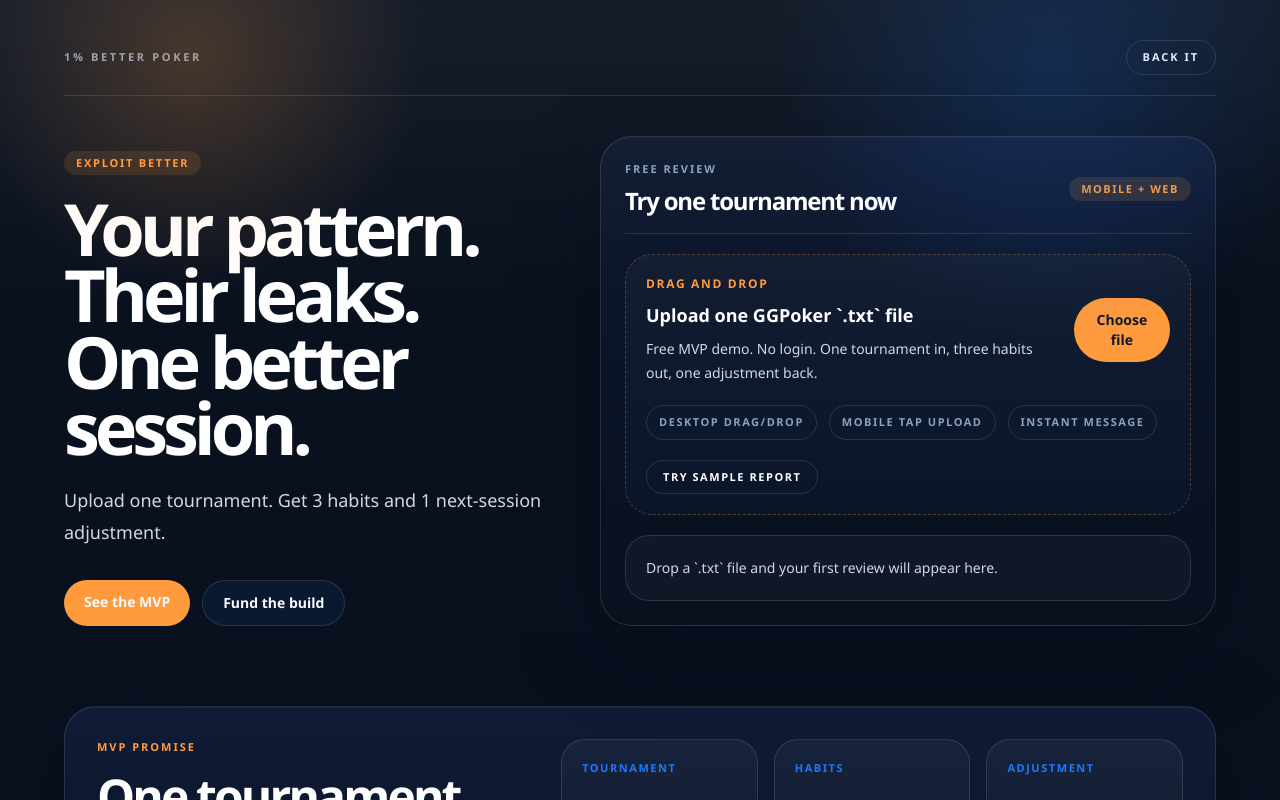
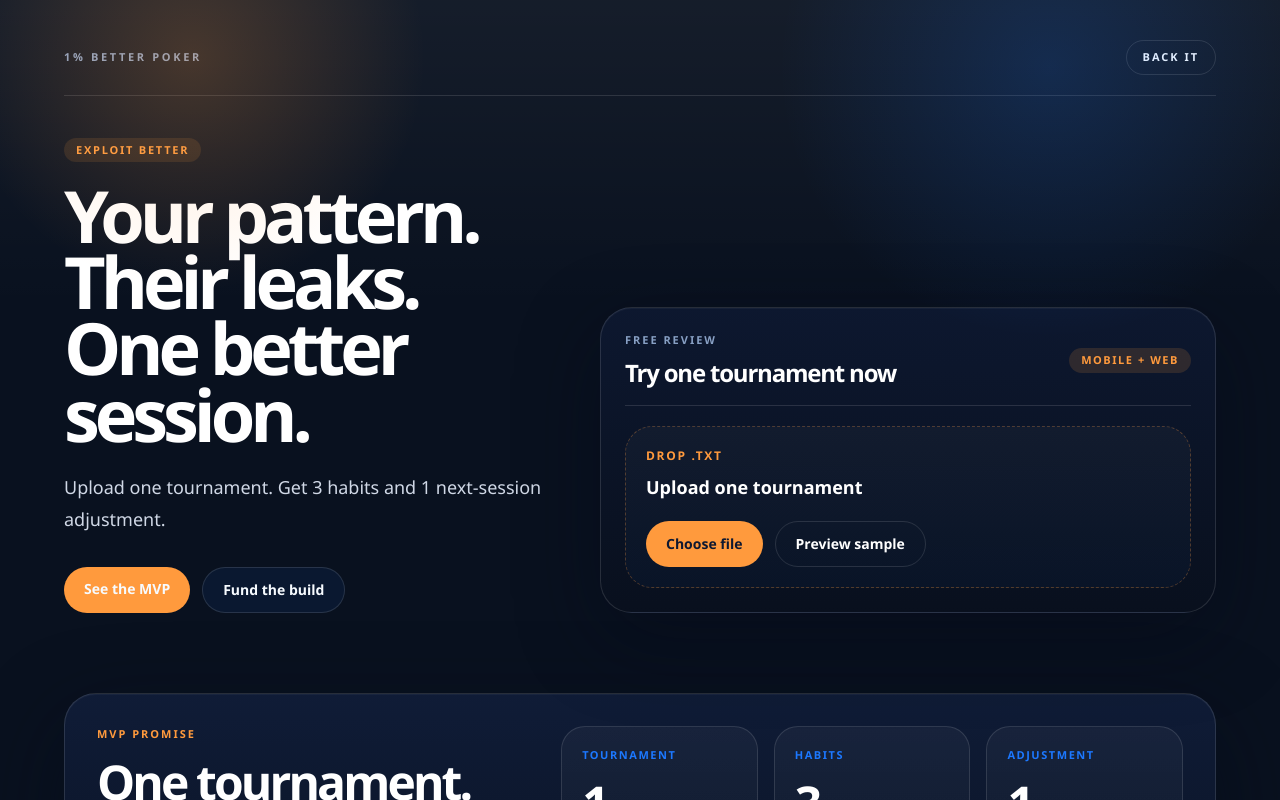
Before and after one commit to sukminc/one-percent-better-poker-site, a Next.js app in the folder frontend/: page / in a window 1280 px wide. Shown: the top 800 px of the page. Built offline with nearby package versions, Linux system fonts and the light colour scheme.

Commit message:
feat: move review into reveal sheet

```diff
--- a/frontend/app/components/InstantReviewDemo.tsx
+++ b/frontend/app/components/InstantReviewDemo.tsx
@@ -79,16 +79,13 @@ function pickRandom<T>(items: T[], count = 1): T[] {
 }
 
 function createSampleReview(): ReviewResponse {
-  const habits = pickRandom(SAMPLE_HABITS, 3);
-  const handsReviewed = 120 + Math.floor(Math.random() * 180);
-
   return {
     heroName: "Sample player",
     tournamentName: pickRandom(SAMPLE_TOURNAMENTS)[0],
     fileName: "sample-hand-history.txt",
-    handsReviewed,
+    handsReviewed: 120 + Math.floor(Math.random() * 180),
     fieldNote: pickRandom(SAMPLE_FIELD_NOTES)[0],
-    habits,
+    habits: pickRandom(SAMPLE_HABITS, 3),
     adjustment: {
       title: "Next session adjustment",
       body: pickRandom(SAMPLE_ADJUSTMENTS)[0],
@@ -96,21 +93,105 @@ function createSampleReview(): ReviewResponse {
   };
 }
 
+function ReviewSheet({
+  review,
+  mode,
+  onClose,
+  onAnotherSample,
+}: {
+  review: ReviewResponse;
+  mode: "sample" | "real";
+  onClose: () => void;
+  onAnotherSample: () => void;
+}) {
+  return (
+    <div className="sheet-backdrop fixed inset-0 z-50 flex items-end justify-end">
+      <button
+        type="button"
+        aria-label="Close report"
+        className="absolute inset-0 cursor-default"
+        onClick={onClose}
+      />
+
+      <aside className="report-sheet relative z-10 w-full rounded-t-[2rem] p-5 sm:max-w-[560px] sm:rounded-none sm:rounded-l-[2rem] sm:p-6">
+        <div className="mx-auto h-1.5 w-14 rounded-full bg-[rgba(255,255,255,0.16)] sm:hidden" />
+
+        <div className="mt-4 flex items-start justify-between gap-4 border-b border-[var(--color-line)] pb-4 sm:mt-0">
+          <div>
+            <p className="text-[11px] font-semibold uppercase tracking-[0.16em] text-[var(--color-muted)]">
+              {mode === "real" ? "Your review" : "Sample report"}
+            </p>
+            <p className="mt-2 text-2xl font-semibold tracking-[-0.05em] text-white">
+              {review.heroName ? `${review.heroName}, here is your pattern read.` : "Here is your pattern read."}
+            </p>
+            <p className="mt-2 text-sm leading-6 text-[var(--color-secondary)]">
+              {review.tournamentName} · {review.handsReviewed} hands reviewed
+            </p>
+          </div>
+
+          <button
+            type="button"
+            onClick={onClose}
+            className="rounded-full border border-[var(--color-line)] px-3 py-2 text-[11px] font-semibold uppercase tracking-[0.14em] text-white transition-colors hover:border-[var(--color-secondary-accent)] hover:bg-[rgba(28,120,255,0.12)]"
+          >
+            Close
+          </button>
+        </div>
+
+        <div className="mt-5 space-y-4 overflow-y-auto sm:max-h-[calc(100vh-8rem)]">
+          <div className="mini-panel rounded-[1.5rem] p-5">
+            <p className="text-[11px] font-semibold uppercase tracking-[0.14em] text-[var(--color-muted)]">
+              First read
+            </p>
+            <p className="mt-3 text-sm leading-6 text-[var(--color-secondary)]">{review.fieldNote}</p>
+          </div>
+
+          <div className="grid gap-4">
+            {review.habits.map((habit, index) => (
+              <div key={habit.title} className="mini-panel rounded-[1.4rem] p-4">
+                <p className="text-[11px] font-semibold uppercase tracking-[0.14em] text-[var(--color-accent)]">
+                  Habit 0{index + 1}
+                </p>
+                <p className="mt-3 text-lg font-semibold text-white">{habit.title}</p>
+                <p className="mt-3 text-sm leading-6 text-[var(--color-secondary)]">{habit.body}</p>
+              </div>
+            ))}
+          </div>
+
+          <div className="rounded-[1.5rem] border border-[rgba(28,120,255,0.24)] bg-[rgba(28,120,255,0.08)] p-5">
+            <p className="text-[11px] font-semibold uppercase tracking-[0.14em] text-[var(--color-secondary-accent)]">
+              {review.adjustment.title}
+            </p>
+            <p className="mt-3 text-lg font-semibold text-white">{review.adjustment.body}</p>
+          </div>
+
+          {mode === "sample" && (
+            <button
+              type="button"
+              onClick={onAnotherSample}
+              className="w-full rounded-full border border-[var(--color-line)] px-5 py-3 text-sm font-semibold text-white transition-colors hover:border-[var(--color-secondary-accent)] hover:bg-[rgba(28,120,255,0.12)]"
+            >
+              Another sample
+            </button>
+          )}
+        </div>
+      </aside>
+    </div>
+  );
+}
+
 export function InstantReviewDemo() {
   const inputRef = useRef<HTMLInputElement>(null);
   const [isDragging, setIsDragging] = useState(false);
   const [isLoading, setIsLoading] = useState(false);
   const [error, setError] = useState<string | null>(null);
+  const [fileName, setFileName] = useState<string | null>(null);
   const [review, setReview] = useState<ReviewResponse | null>(null);
-  const [sampleReview, setSampleReview] = useState<ReviewResponse>(() => createSampleReview());
-  const [sampleVisible, setSampleVisible] = useState(false);
-  const [fileName, setFileName] = useState<string | null>(null);
-  const displayReview = review ?? (sampleVisible ? sampleReview : null);
+  const [sheetMode, setSheetMode] = useState<"sample" | "real" | null>(null);
 
   async function uploadFile(file: File) {
     setIsLoading(true);
     setError(null);
-    setReview(null);
     setFileName(file.name);
 
     const formData = new FormData();
@@ -128,13 +209,19 @@ export function InstantReviewDemo() {
         throw new Error(data.error ?? "Upload failed.");
       }
 
-      setSampleVisible(false);
       setReview(data);
+      setSheetMode("real");
     } catch (uploadError) {
       setError(uploadError instanceof Error ? uploadError.message : "Upload failed.");
     } finally {
       setIsLoading(false);
     }
+  }
+
+  function openSample() {
+    setReview(createSampleReview());
+    setSheetMode("sample");
+    setError(null);
   }
 
   function onFileChange(event: ChangeEvent<HTMLInputElement>) {
@@ -154,6 +241,7 @@ export function InstantReviewDemo() {
   }
 
   return (
+    <>
       <div className="review-panel rounded-[2rem] p-5 sm:p-6">
         <div className="flex items-center justify-between border-b border-[var(--color-line)] pb-4">
           <div>
@@ -178,25 +266,27 @@ export function InstantReviewDemo() {
           onDragLeave={() => setIsDragging(false)}
           onDrop={onDrop}
         >
-        <div className="flex flex-col items-start gap-4 sm:flex-row sm:items-center sm:justify-between">
-          <div>
           <p className="text-[12px] font-semibold uppercase tracking-[0.14em] text-[var(--color-accent)]">
-              Drag and drop
+            Drop .txt
           </p>
           <p className="mt-2 text-lg font-semibold text-white">
-              Upload one GGPoker `.txt` file
+            Upload one tournament
           </p>
-            <p className="mt-2 text-sm leading-6 text-[var(--color-secondary)]">
-              Free MVP demo. No login. One tournament in, three habits out, one adjustment back.
-            </p>
-          </div>
 
+          <div className="mt-5 flex flex-wrap gap-3">
             <button
               type="button"
               onClick={() => inputRef.current?.click()}
               className="rounded-full bg-[var(--color-accent)] px-5 py-3 text-sm font-semibold text-[#0e1831] transition-transform hover:-translate-y-0.5"
             >
               Choose file
+            </button>
+            <button
+              type="button"
+              onClick={openSample}
+              className="rounded-full border border-[var(--color-line)] px-5 py-3 text-sm font-semibold text-white transition-colors hover:border-[var(--color-secondary-accent)] hover:bg-[rgba(28,120,255,0.12)]"
+            >
+              Preview sample
             </button>
           </div>
 
@@ -208,28 +298,8 @@ export function InstantReviewDemo() {
             onChange={onFileChange}
           />
 
-        <div className="mt-5 flex flex-wrap gap-3 text-[11px] font-semibold uppercase tracking-[0.14em] text-[var(--color-muted)]">
-          <span className="rounded-full border border-[var(--color-line)] px-3 py-2">Desktop drag/drop</span>
-          <span className="rounded-full border border-[var(--color-line)] px-3 py-2">Mobile tap upload</span>
-          <span className="rounded-full border border-[var(--color-line)] px-3 py-2">Instant message</span>
-        </div>
-
-        <div className="mt-5 flex flex-wrap gap-3">
-          <button
-            type="button"
-            onClick={() => {
-              setReview(null);
-              setSampleReview(createSampleReview());
-              setSampleVisible(true);
-            }}
-            className="rounded-full border border-[var(--color-line)] px-4 py-2 text-[11px] font-semibold uppercase tracking-[0.14em] text-white transition-colors hover:border-[var(--color-secondary-accent)] hover:bg-[rgba(28,120,255,0.12)]"
-          >
-            Try sample report
-          </button>
-        </div>
-
           {(fileName || isLoading) && (
-          <div className="mt-5 rounded-[1.1rem] border border-[var(--color-line)] bg-[rgba(255,255,255,0.03)] px-4 py-4 text-sm text-[var(--color-secondary)]">
+            <div className="mt-4 rounded-[1.1rem] border border-[var(--color-line)] bg-[rgba(255,255,255,0.03)] px-4 py-4 text-sm text-[var(--color-secondary)]">
               {isLoading ? `Reviewing ${fileName ?? "your file"}...` : `Loaded ${fileName}`}
             </div>
           )}
@@ -240,67 +310,19 @@ export function InstantReviewDemo() {
             </div>
           )}
         </div>
-
-      {!displayReview && !isLoading && (
-        <div className="mt-5 rounded-[1.5rem] border border-[var(--color-line)] bg-[rgba(255,255,255,0.03)] px-5 py-5 text-sm leading-6 text-[var(--color-secondary)]">
-          Drop a `.txt` file and your first review will appear here.
-        </div>
-      )}
-
-      {displayReview && (
-        <div className="report-pop mt-5 space-y-4">
-          <div className="flex items-center justify-between gap-4">
-            <p className="text-[11px] font-semibold uppercase tracking-[0.14em] text-[var(--color-muted)]">
-              {review ? "Your review" : "Sample report"}
-            </p>
-            <button
-              type="button"
-              onClick={() => {
-                setReview(null);
-                setSampleReview(createSampleReview());
-                setSampleVisible(true);
-              }}
-              className="rounded-full border border-[var(--color-line)] px-4 py-2 text-[11px] font-semibold uppercase tracking-[0.14em] text-white transition-colors hover:border-[var(--color-secondary-accent)] hover:bg-[rgba(28,120,255,0.12)]"
-            >
-              Another sample
-            </button>
       </div>
 
-          <div className="mini-panel rounded-[1.5rem] p-5">
-            <p className="text-[11px] font-semibold uppercase tracking-[0.14em] text-[var(--color-muted)]">
-              {review ? "Your review" : "Sample report"}
-            </p>
-            <p className="mt-2 text-xl font-semibold text-white">
-              {displayReview.heroName
-                ? `${displayReview.heroName}, here is your first pattern read.`
-                : "Here is your first pattern read."}
-            </p>
-            <p className="mt-2 text-sm leading-6 text-[var(--color-secondary)]">
-              {displayReview.tournamentName} · {displayReview.handsReviewed} hands reviewed
-            </p>
-            <p className="mt-4 text-sm leading-6 text-[var(--color-secondary)]">{displayReview.fieldNote}</p>
-          </div>
-
-          <div className="grid gap-4 sm:grid-cols-3">
-            {displayReview.habits.map((habit, index) => (
-              <div key={habit.title} className="mini-panel rounded-[1.4rem] p-4">
-                <p className="text-[11px] font-semibold uppercase tracking-[0.14em] text-[var(--color-accent)]">
-                  Habit 0{index + 1}
-                </p>
-                <p className="mt-3 text-lg font-semibold text-white">{habit.title}</p>
-                <p className="mt-3 text-sm leading-6 text-[var(--color-secondary)]">{habit.body}</p>
-              </div>
-            ))}
-          </div>
-
-          <div className="rounded-[1.5rem] border border-[rgba(28,120,255,0.24)] bg-[rgba(28,120,255,0.08)] p-5">
-            <p className="text-[11px] font-semibold uppercase tracking-[0.14em] text-[var(--color-secondary-accent)]">
-              {displayReview.adjustment.title}
-            </p>
-            <p className="mt-3 text-lg font-semibold text-white">{displayReview.adjustment.body}</p>
-          </div>
-        </div>
+      {sheetMode && review && (
+        <ReviewSheet
+          review={review}
+          mode={sheetMode}
+          onClose={() => setSheetMode(null)}
+          onAnotherSample={() => {
+            setReview(createSampleReview());
+            setSheetMode("sample");
+          }}
+        />
       )}
-    </div>
+    </>
   );
 }
```
Also changed, not shown: frontend/app/globals.css (+17 -5 lines). Lines whose indentation alone changed are shown as unchanged.
